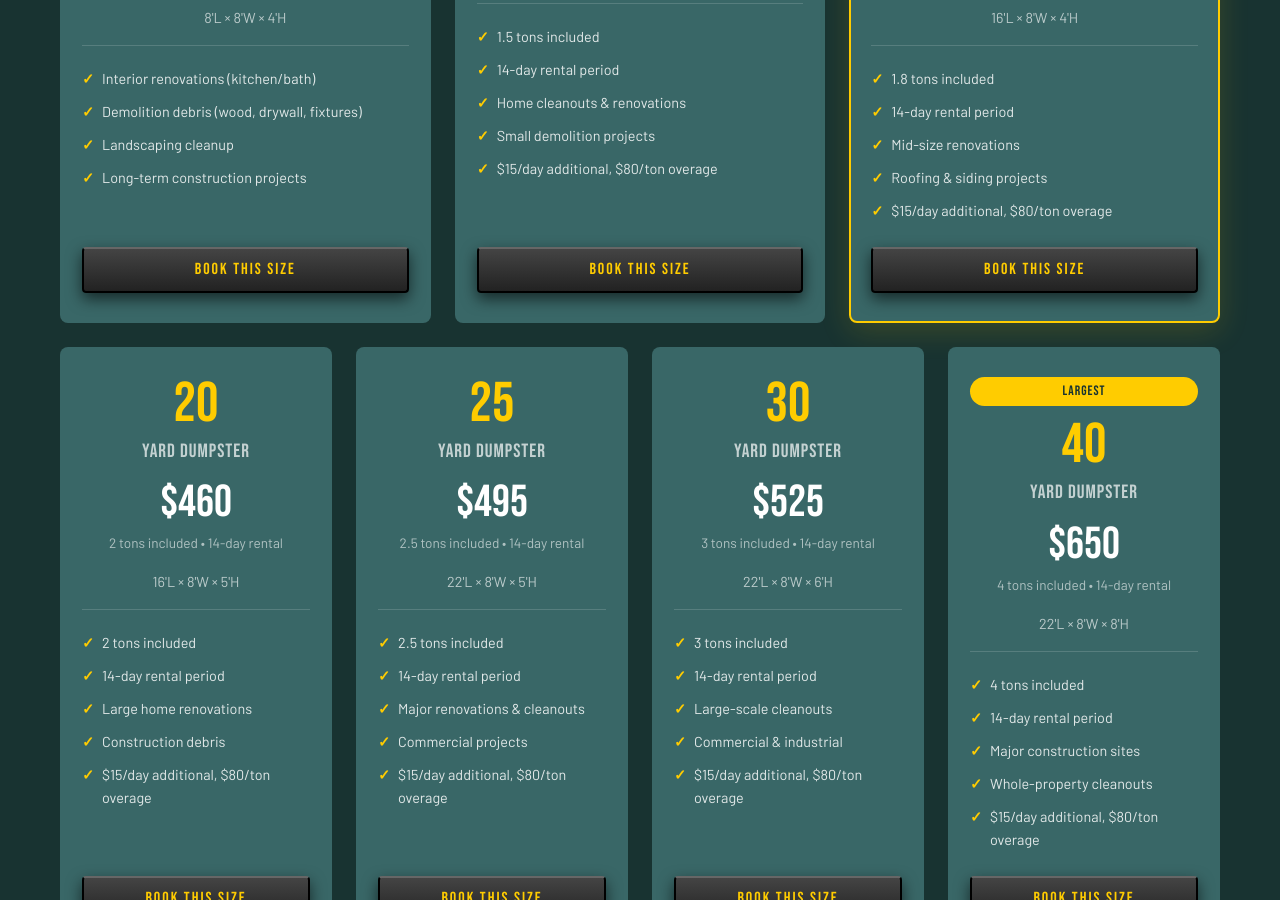
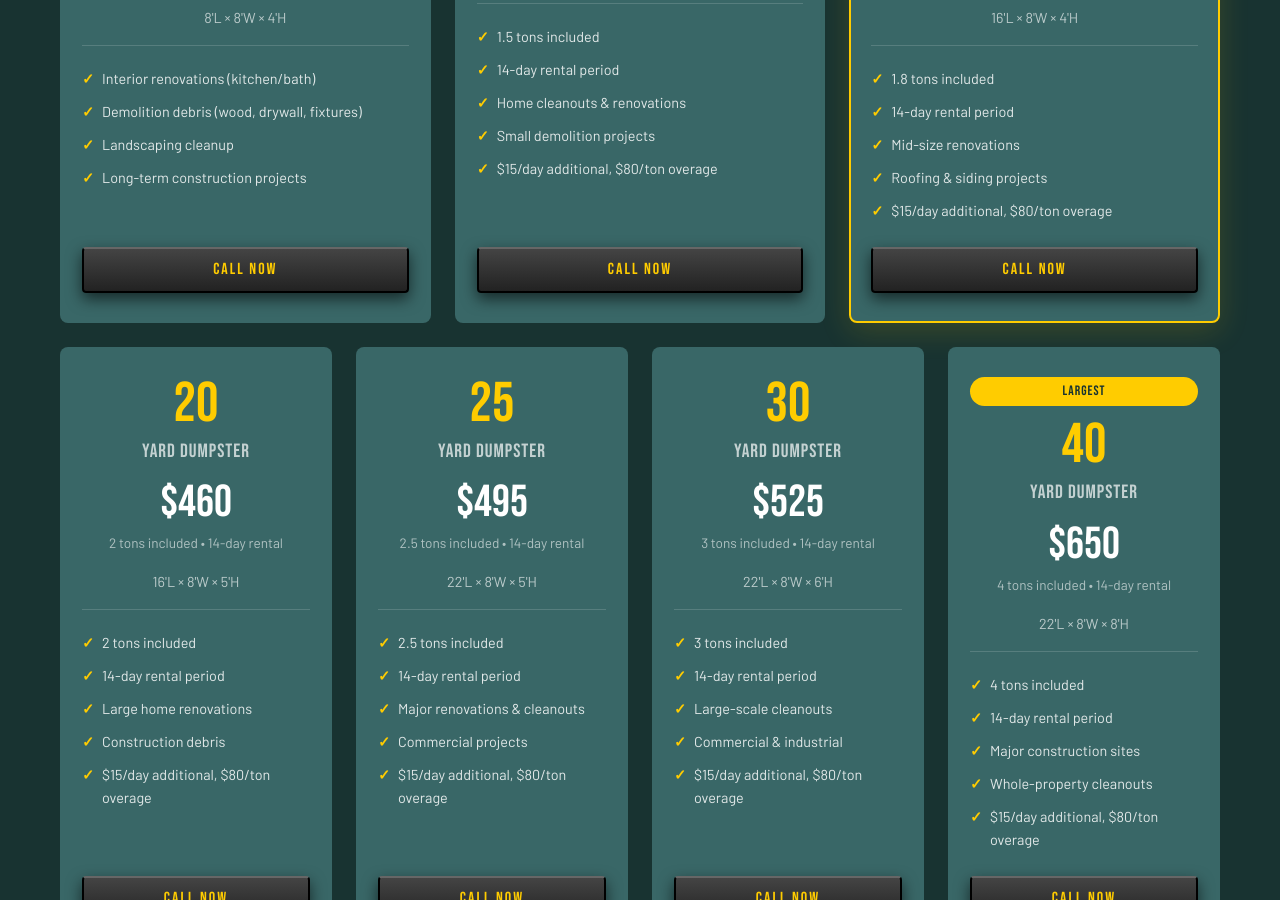
Before and after one commit to JimmyFlame77/A-Better-Hauling, a Jekyll site: the page built from index.html, in a window 1280 px wide and 900 px high, scrolled down 2800 px. Built offline with Jekyll 4.4.1, drawn with Linux system fonts in a browser that asks for light colours; some of the changed text lies outside the part shown.

Commit message:
Update index.html

```diff
--- a/index.html
+++ b/index.html
@@ -105,7 +105,7 @@
                     <li>{{ feature }}</li>
                     {% endfor %}
                 </ul>
-                <a href="#contact" class="btn-metal">Book This Size</a>
+                <a href="{{ site.data.site.phone_link }}" class="btn-metal">Call Now</a>
             </div>
             {% endfor %}
         </div>
@@ -125,7 +125,7 @@
                     <li>{{ feature }}</li>
                     {% endfor %}
                 </ul>
-                <a href="#contact" class="btn-metal">Book This Size</a>
+                <a href="{{ site.data.site.phone_link }}" class="btn-metal">Call Now</a>
             </div>
             {% endfor %}
         </div>
```
